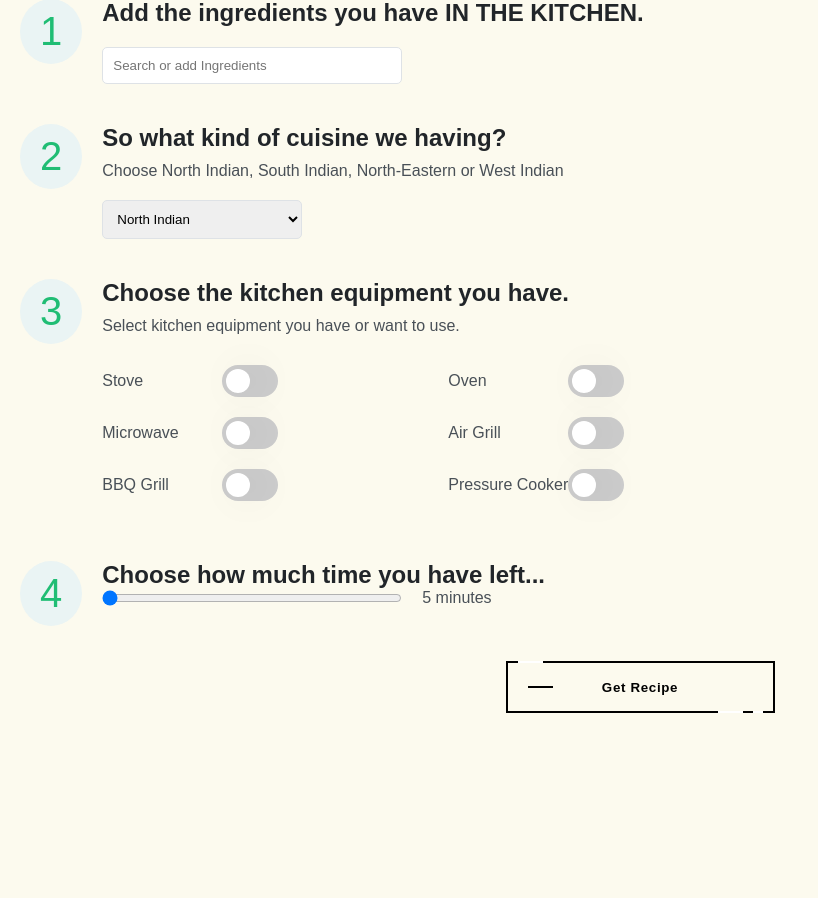
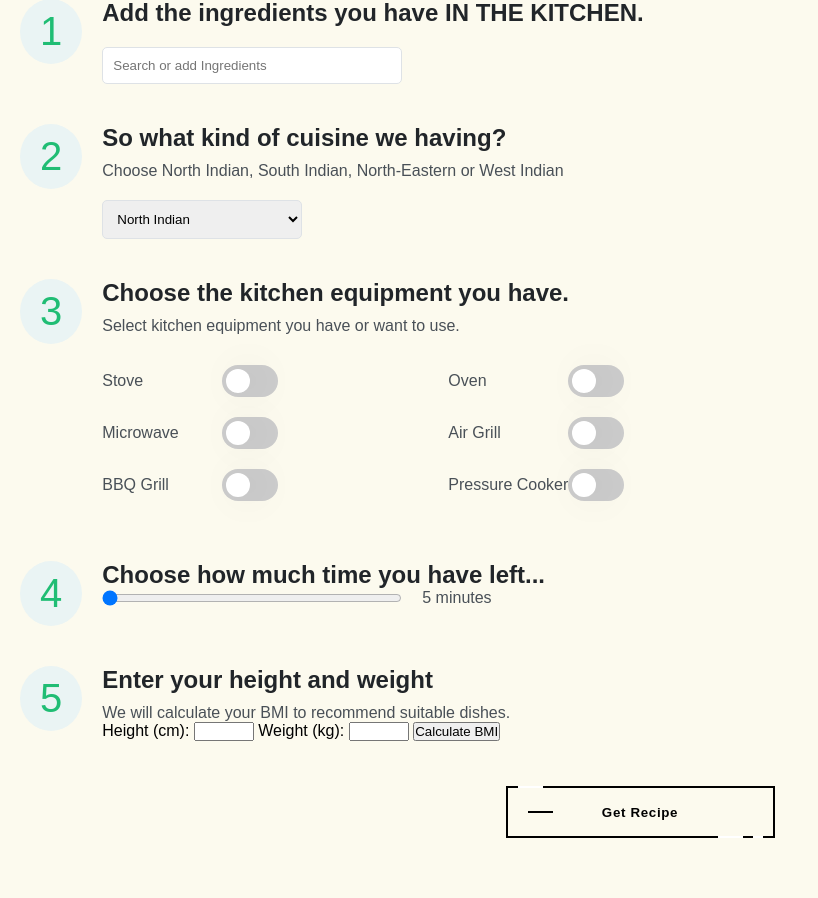
Before and after one commit to amrit03b/IngrecipeAI, a Django app: page /getstarted/ in a window 1280 px wide. Shown: the part 117-1015 px from the top of the page, without its empty margins (0-818 px from the left). Before the commit the page ends 830 px from the top, so only its background shows below. Run offline with Django 5.2, Linux system fonts and the light colour scheme.

Commit message:
initial-2

````diff
--- a/recipes/templates/getPrompt.html
+++ b/recipes/templates/getPrompt.html
@@ -478,6 +478,45 @@
                 </div>
             </div>
 
+            <!-- Step 5: BMI Calculation -->
+<div class="step">
+    <div class="step-number">5</div>
+    <div class="step-content">
+        <h2>Enter your height and weight</h2>
+        <p>We will calculate your BMI to recommend suitable dishes.</p>
+        <label for="height">Height (cm):</label>
+        <input type="number" id="height" name="height" min="50" max="250" required>
+
+        <label for="weight">Weight (kg):</label>
+        <input type="number" id="weight" name="weight" min="10" max="300" required>
+
+        <button type="button" onclick="calculateBMI()">Calculate BMI</button>
+        <p id="bmiResult"></p>
+    </div>
+</div>
+
+<script>
+    function calculateBMI() {
+        let height = document.getElementById("height").value;
+        let weight = document.getElementById("weight").value;
+
+        if (height > 0 && weight > 0) {
+            let bmi = (weight / ((height / 100) ** 2)).toFixed(2);
+            let category = "";
+
+            if (bmi < 18.5) category = "Underweight";
+            else if (bmi < 24.9) category = "Normal weight";
+            else if (bmi < 29.9) category = "Overweight";
+            else category = "Obese";
+
+            document.getElementById("bmiResult").innerHTML = `Your BMI is ${bmi} (${category}).`;
+        } else {
+            document.getElementById("bmiResult").innerHTML = "Please enter valid height and weight.";
+        }
+    }
+</script>
+
+
             <!-- Submit Button -->
             <div class="submit-container button-container">
                 <button type="submit" class="submit-btn fancy">
--- a/recipes/views.py
+++ b/recipes/views.py
@@ -10,86 +10,93 @@ from dotenv import load_dotenv
 load_dotenv()
 
 
-# Create your views here.
 def land(request):
     return render(request, 'landingPage.html')
 
 
 def getresponse(request):
     if len(request.GET) != 0:
-        ingredient=request.GET.get("ingredient")
-        meal_type=request.GET.get("meal_type")
-        equipment=request.GET.getlist("equipment")
-        time=request.GET.get('time')
-        if len(ingredient)<1:
+        ingredient = request.GET.get("ingredient")
+        meal_type = request.GET.get("meal_type")
+        equipment = request.GET.getlist("equipment")
+        time = request.GET.get('time')
+        height = request.GET.get('height')  # Get user height in cm
+        weight = request.GET.get('weight')  # Get user weight in kg
+
+        # Validate input
+        if not ingredient or len(ingredient) < 1 or not height or not weight:
             return render(request, "notFound.html")
-        prompt = f"Ingredients: {ingredient}, Meal: {meal_type}, Time: {time}, equipment: {equipment}"
-        if prompt is not None and len(prompt)>0: #Check whether the length of string is not zero and not None
-            api_key = os.getenv('API_KEY')
-            external_user_id = random.choice(api_key)
 
-            # Create Chat Session
-            create_session_url = 'https://api.on-demand.io/chat/v1/sessions'
-            create_session_headers = {
-                'apikey': api_key
+        try:
+            height = float(height) / 100  # Convert height to meters
+            weight = float(weight)
+            bmi = weight / (height ** 2)  # Calculate BMI
+        except ValueError:
+            return render(request, "notFound.html")
+
+        # Determine BMI category
+        if bmi < 18.5:
+            bmi_category = "Underweight"
+        elif 18.5 <= bmi < 24.9:
+            bmi_category = "Normal weight"
+        elif 25 <= bmi < 29.9:
+            bmi_category = "Overweight"
+        else:
+            bmi_category = "Obese"
+
+        prompt = (f"User's BMI category: {bmi_category}. "
+                  f"Suggest three Indian-style recipes based on the user's health. "
+                  f"Ingredients: {ingredient}, Meal: {meal_type}, Time: {time}, Equipment: {equipment}")
+
+        api_key = os.getenv('API_KEY')
+        external_user_id = random.choice(api_key)
+
+        # Create Chat Session
+        create_session_url = 'https://api.on-demand.io/chat/v1/sessions'
+        create_session_headers = {'apikey': api_key}
+        create_session_body = {"pluginIds": [], "externalUserId": external_user_id}
+
+        response = requests.post(create_session_url, headers=create_session_headers, json=create_session_body)
+        response_data = response.json()
+        session_id = response_data['data']['id']
+
+        # Submit Query
+        submit_query_url = f'https://api.on-demand.io/chat/v1/sessions/{session_id}/query'
+        submit_query_headers = {'apikey': api_key}
+        submit_query_body = {
+            "endpointId": "predefined-openai-gpt4o",
+            "query": prompt,
+            "pluginIds": ["plugin-1712327325", "plugin-1713962163"],
+            "responseMode": "sync",
+            "modelConfigs": {
+                "fulfillmentPrompt": (
+                    "Considering the user's BMI category ({bmi_category}), suggest three Indian-style recipes that align with their health goals. "
+                    "Ensure the recipes are well-balanced, keeping in mind calorie intake and nutritional requirements. "
+                    "Provide the recipes in JSON format with fields: name, preparation_time (with unit), "
+                    "macros (with unit) (calories, protein, carbohydrates, fats), ingredients, and instructions."
+                )
             }
-            create_session_body = {
-                "pluginIds": [],
-                "externalUserId": external_user_id
-            }
+        }
 
-            # Make the request to create a chat session
-            response = requests.post(create_session_url, headers=create_session_headers, json=create_session_body)
-            response_data = response.json()
+        query_response = requests.post(submit_query_url, headers=submit_query_headers, json=submit_query_body)
+        query_response_data = query_response.json()
 
-            # Extract session ID from the response
-            session_id = response_data['data']['id']
+        try:
+            answer_text = query_response_data['data']['answer']
+        except:
+            return render(request, "notFound.html")
 
-            # Submit Query
-            submit_query_url = f'https://api.on-demand.io/chat/v1/sessions/{session_id}/query'
-            submit_query_headers = {
-                'apikey': api_key
-            }
-            submit_query_body = {
-                "endpointId": "predefined-openai-gpt4o",
-                "query": prompt,
-                "pluginIds": ["plugin-1712327325", "plugin-1713962163"],
-                "responseMode": "sync",
-                "modelConfigs": {
-                    "fulfillmentPrompt": "Provide Indian style three recipes using only the listed ingredients, assuming basic Indian spices (such as mustard seeds, turmeric, cumin, chili powder, and salt) and using the cookware mentioned with cuisine type and time to make it.\nPlease provide the recipe information in JSON format with fields of name, preparation_time(with unit), macros(with unit)(calories, protein, carbohydrates, fats), ingredients and instructions.\nMake sure each field matches this structure.\nQuestion: {question}\nContext: {context}"
-                }
-            }
+        json_str = re.sub(r'```json|```', '', answer_text)
 
+        try:
+            recipes = json.loads(json_str)
+        except:
+            return render(request, "notFound.html")
 
+        return render(request, "result.html", {'recipes': recipes})
 
-            # Make the request to submit a query
-            query_response = requests.post(submit_query_url, headers=submit_query_headers, json=submit_query_body)
-            query_response_data = query_response.json()
-            try:
-                answer_text = query_response_data['data']['answer']
-            except:
-                return render(request, "notFound.html")
-            json_str = re.sub(r'```json|```', '', answer_text)
+    return render(request, 'getPrompt.html')
 
-
-            try:
-                recipes = json.loads(json_str)
-            except:
-                return render(request, "notFound.html")
-
-
-            print(recipes)
-            return render(request, "result.html", {
-                'recipes':recipes
-            })
-
-            # try:
-            #     return render(request, "result.html", {
-            #         'recipes':recipes
-            #     })
-            # except:
-            #     render(request, "notFound.html")
-    return render(request, 'getPrompt.html')
 
 def about(request):
     return render(request, 'about.html')
````
